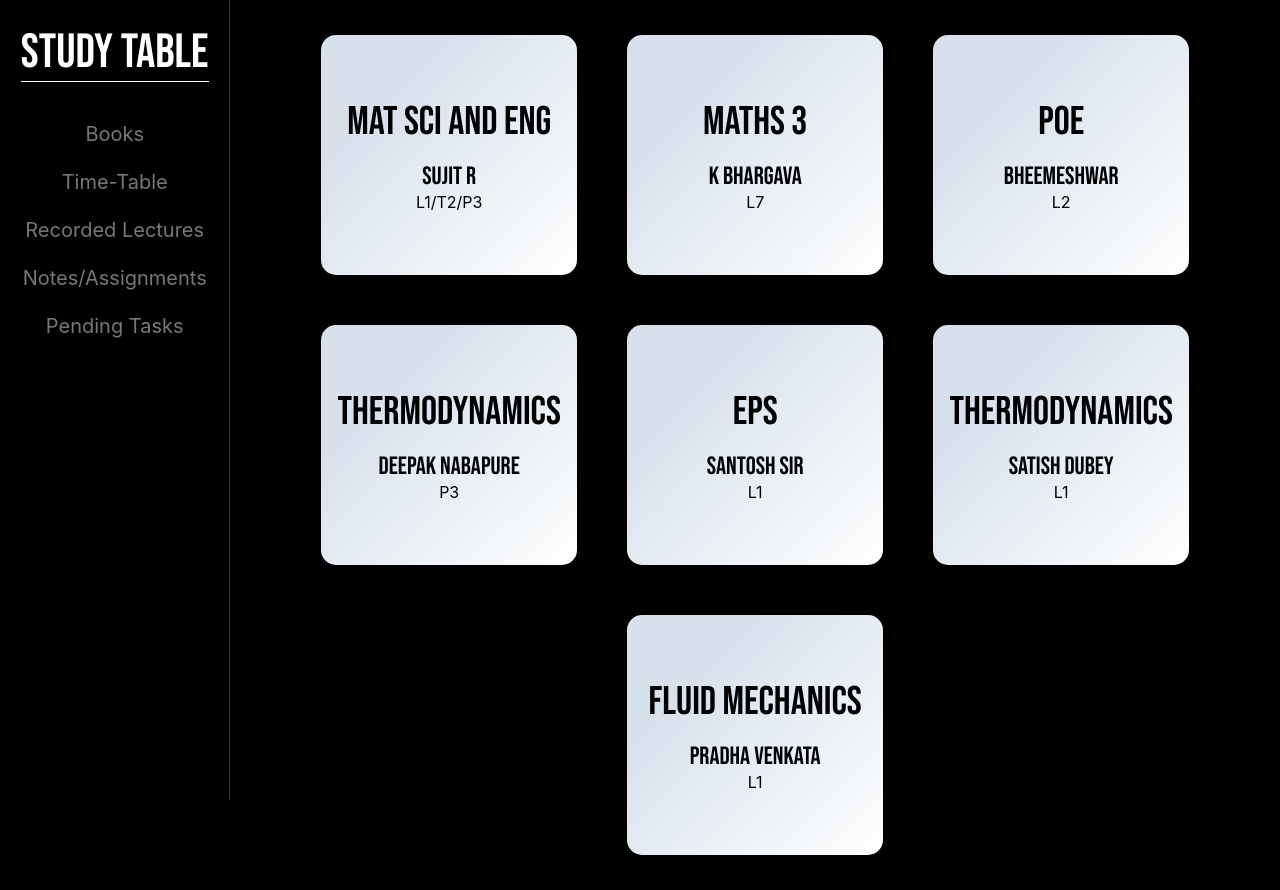
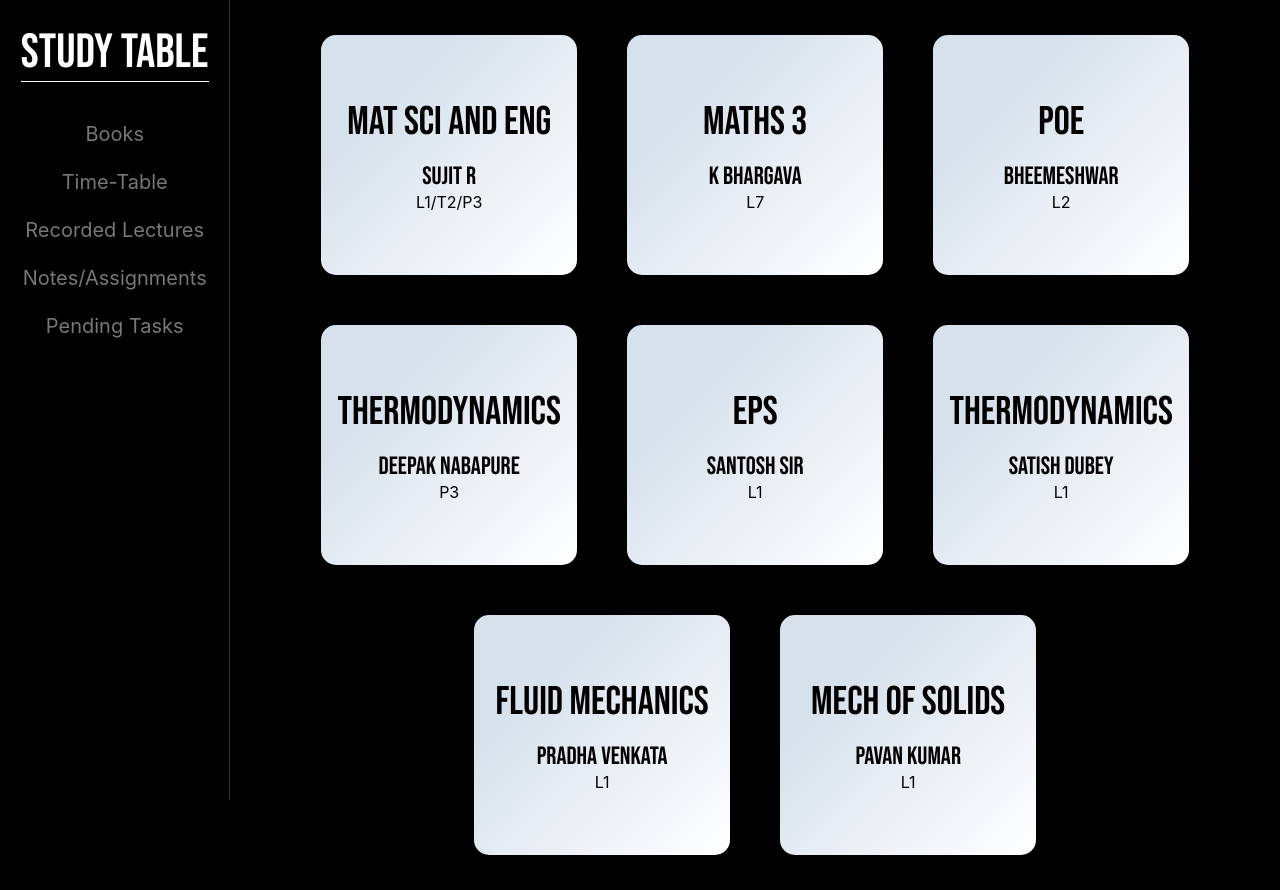
Before and after one commit to ParitoshKadam9/StudyTable, a Next.js app: page /lectures in a window 1280 px wide. Built offline with nearby package versions, Linux system fonts and the light colour scheme.

Commit message:
MOS lectures link

```diff
--- a/pages/lectures.js
+++ b/pages/lectures.js
@@ -51,6 +51,13 @@ export default function RecLect() {
         section: "L1",
         link: "https://cms.bits-hyderabad.ac.in/mod/forum/discuss.php?d=26501",
       },
+      {
+         key:8,
+        name: "Mech Of Solids",
+        id: "Pavan Kumar",
+        section: "L1",
+        link: "https://classroom.google.com/u/0/c/MzgxNTYxODY4ODk2",
+      },
     ];
 
     return (
```
